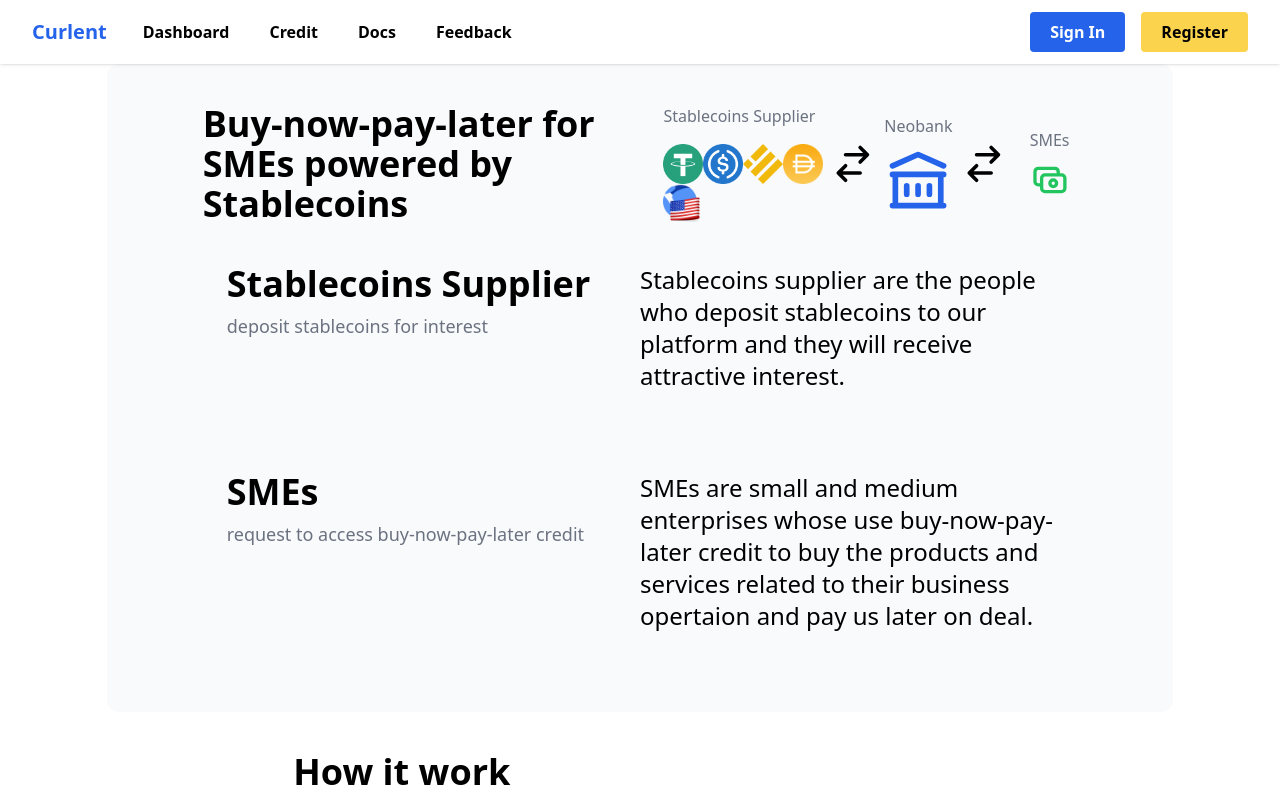
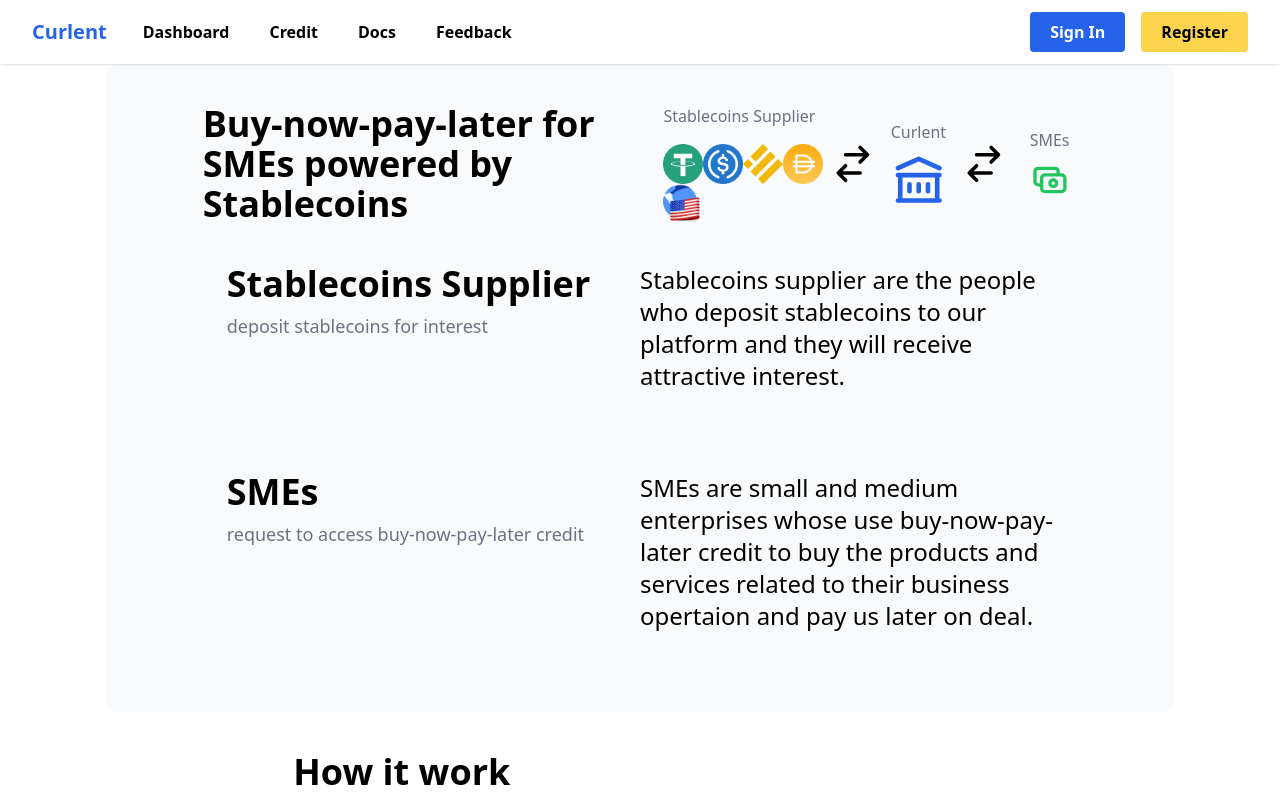
Before and after one commit to Jinnapat/neobank, a Next.js app: page / in a window 1280 px wide. Shown: the top 797 px of the page. Built offline with nearby package versions, Linux system fonts and the light colour scheme; what @badrap/bar-of-progress would draw is missing.

Commit message:
Update Banner.js

```diff
--- a/components/Banner.js
+++ b/components/Banner.js
@@ -32,7 +32,7 @@
                 <SwitchHorizontalIcon className='col-span-1' />
 
                 <div className='col-span-2 space-y-2'>
-                    <p className='text-gray-500'>Neobank </p>
+                    <p className='text-gray-500'>Curlent </p>
                     <LibraryIcon className='text-blue-600' />
                 </div>
 
```
